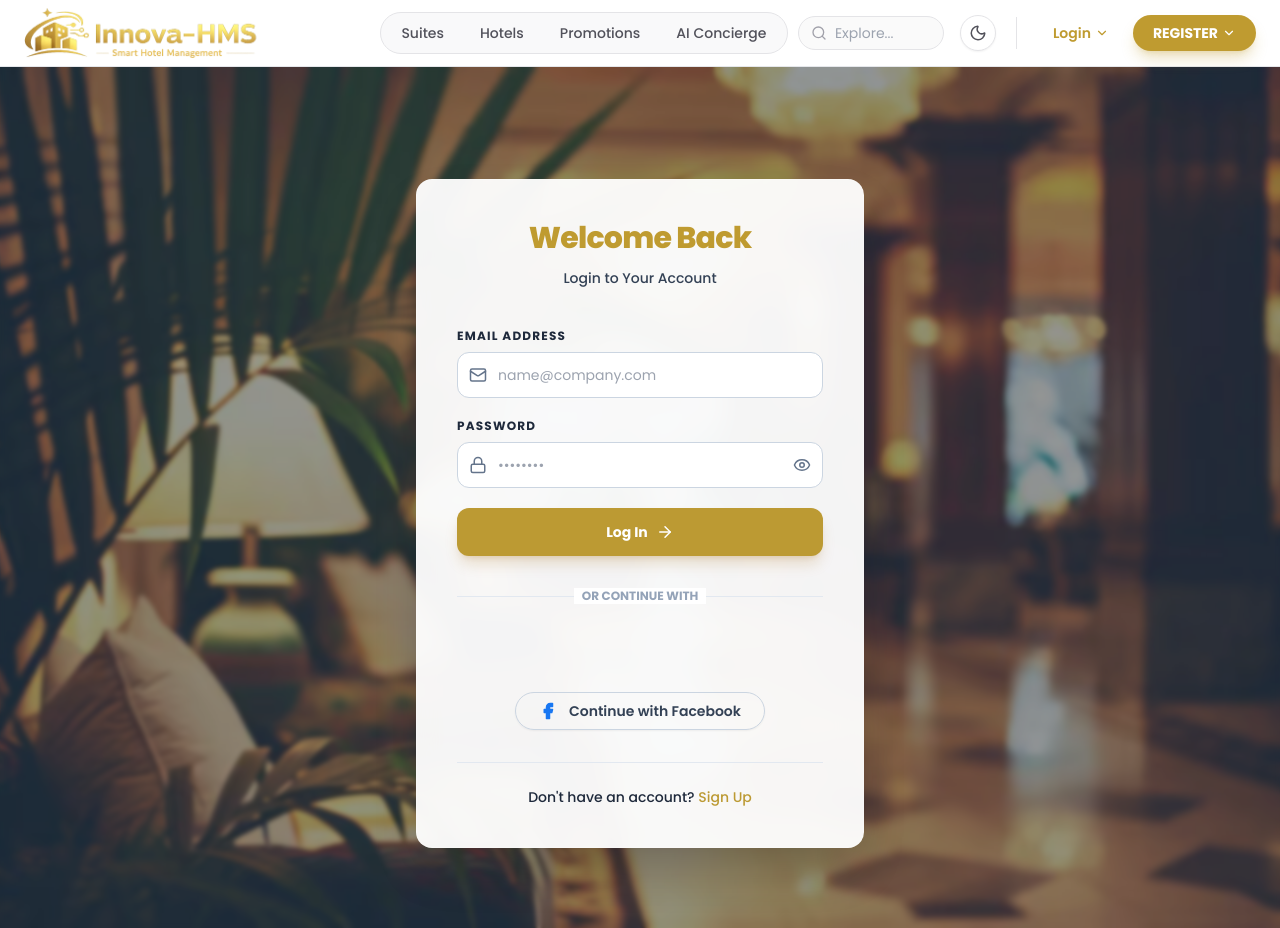
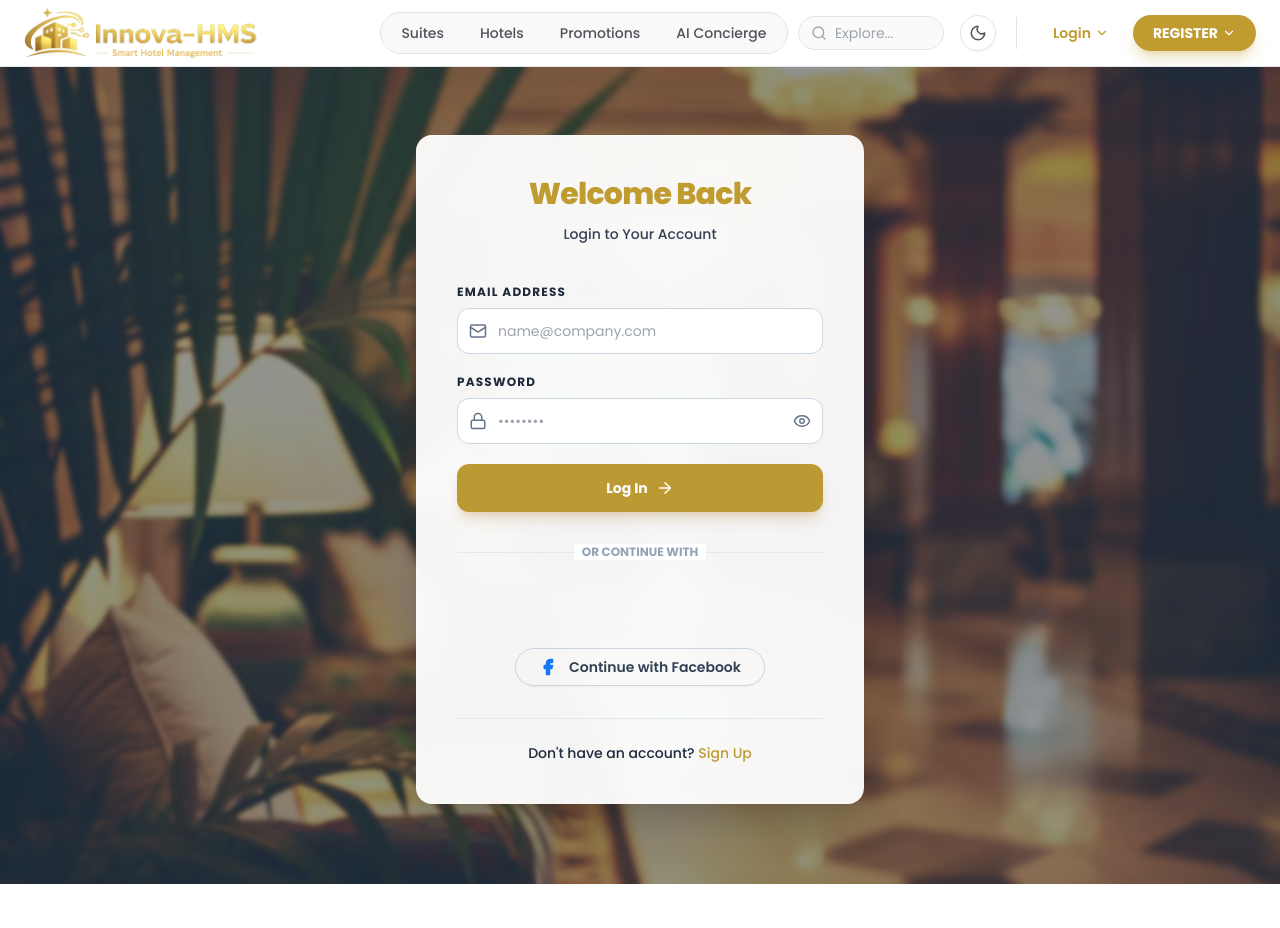
Before and after one commit to chelle-rcl/innovahms, a React (Vite) app in the folder frontend/: page /login in a window 1280 px wide. After the commit the page ends 884 px from the top, so only its background shows below. Built offline with nearby package versions, Linux system fonts and the light colour scheme.

Commit message:
Update Login.jsx

```diff
--- a/frontend/src/pages/Login.jsx
+++ b/frontend/src/pages/Login.jsx
@@ -81,7 +81,7 @@ export default function Login() {
       style={{ backgroundImage: "url('/images/login-bg-img.png')" }}
     >
       <div className="absolute inset-0 bg-slate-900/40 backdrop-blur-[2px]" />
-      <div className="relative z-10 w-full max-w-md mt-16 mb-8 rounded-2xl border border-white/20 bg-white/95 p-10 shadow-2xl backdrop-blur-md">
+      <div className="relative z-10 w-full max-w-md mt-5 mb-8 rounded-2xl border border-white/20 bg-white/95 p-10 shadow-2xl backdrop-blur-md">
         <div className="text-center">
           <h2 className="text-3xl font-extrabold tracking-tight text-[#bf9b30]">Welcome Back</h2>
           <p className="mt-3 text-sm font-medium text-slate-700">Login to Your Account</p>
```
